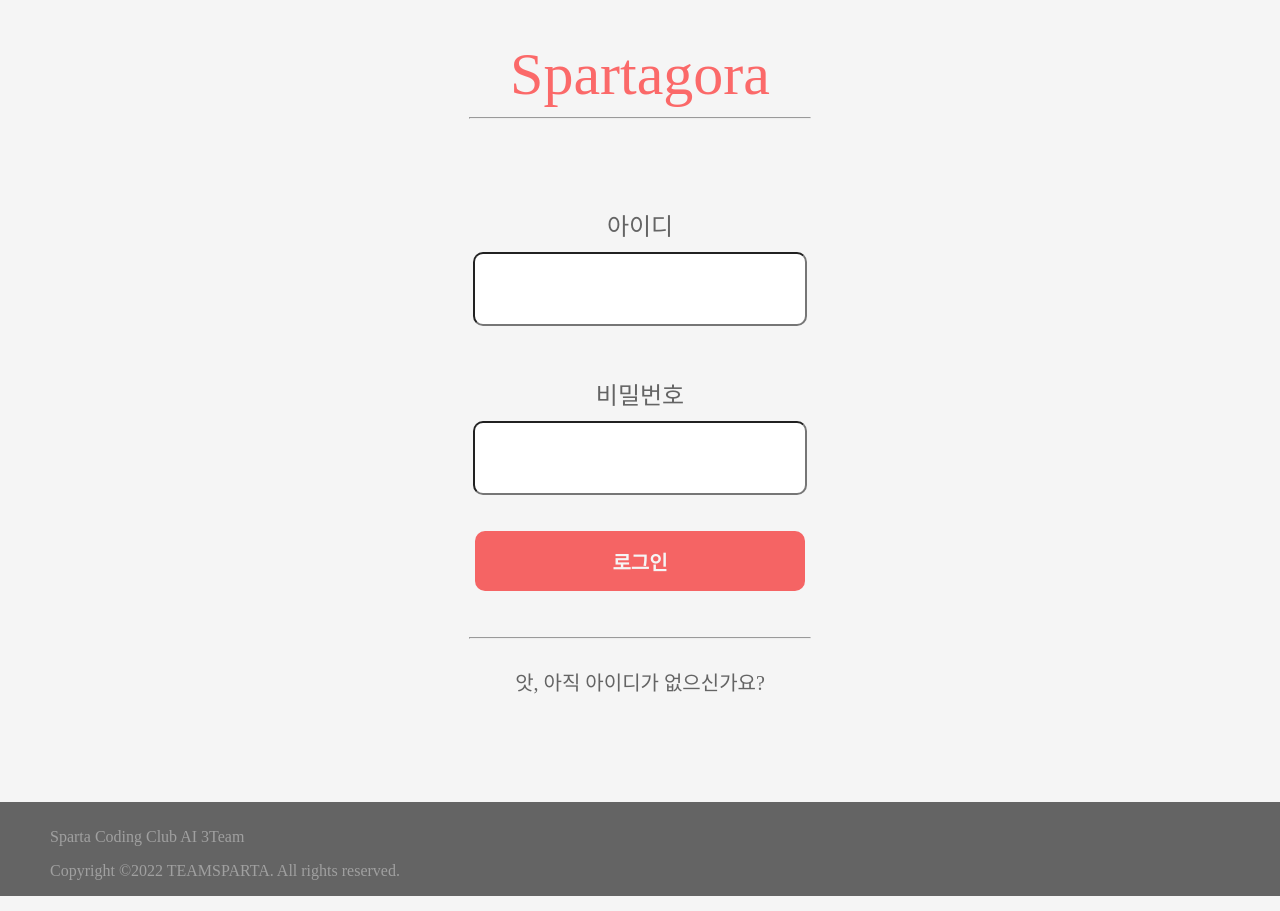
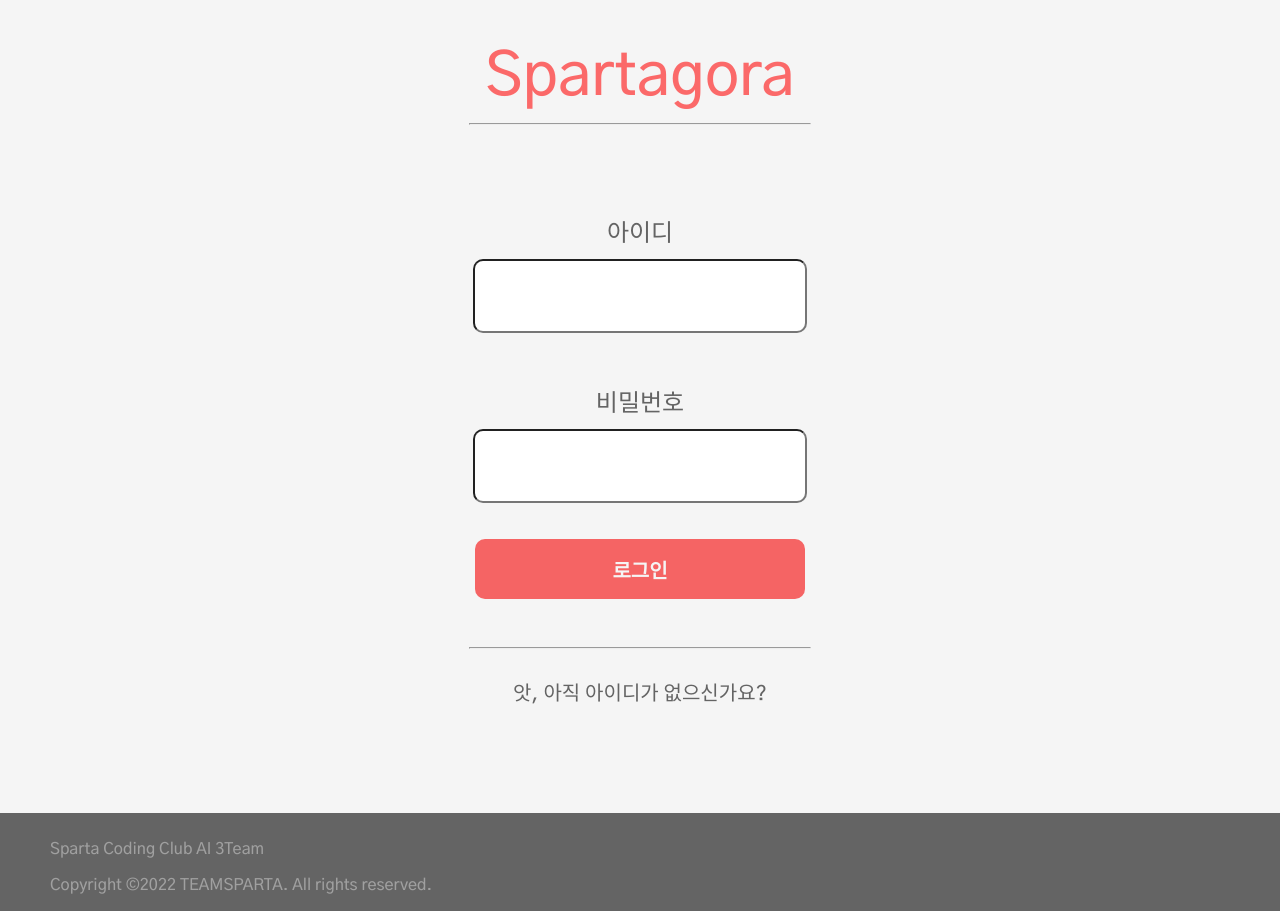
Before and after one commit to SCC-AI-3/Spartagora_Front, a Python web app: template templates/login.html in a window 1280 px wide. Run offline with Jinja, Linux system fonts and the light colour scheme; the template is opened without the code that fills it, so the values that code supplies are empty; some libraries are stand-ins or nearby versions.

Commit message:
로그인, 회원가입 페이지 버튼 hover 수정, root font family 고딕으로 수정, modal.js 파일 생성

```diff
--- /dev/null
+++ b/static/js/modal.js
@@ -0,0 +1,6 @@
+const writeModal = document.getElementById('writeModal')
+const writeInput = document.getElementById('writeModal')
+
+writeModal.addEventListener('shown.bs.Modal', function() {
+    writeInput.focus()
+})
--- a/static/login.css
+++ b/static/login.css
@@ -23,7 +23,7 @@
 
 body {
     background-color: var(--background-color);
-    font-family: Pretendard;
+    font-family: 'Gothic A1', sans-serif;;
     display: flex;
     flex-direction: column;
     margin: auto;
@@ -121,6 +121,7 @@ body {
 .login_btn:hover {
     background-color: var(--button-color);
     color: rgb(255, 255, 255);
+    cursor: pointer;
 }
 
 .btn a {
--- a/static/root.css
+++ b/static/root.css
@@ -31,7 +31,7 @@ body {
     padding: 0;
     margin: 0;
     background-color: var(--white-color);
-    font-family: Pretendard;
+    font-family: 'Gothic A1', sans-serif;;
     background-color: var(--background-color);
 }
 
--- a/static/signup.css
+++ b/static/signup.css
@@ -23,7 +23,7 @@
 
 body {
     background-color: var(--background-color);
-    font-family: Pretendard;
+    font-family: 'Gothic A1', sans-serif;
     display: flex;
     flex-direction: column;
     margin: auto;
@@ -166,6 +166,7 @@ body {
 .signup_btn:hover {
     background-color: var(--button-color);
     color: rgb(255, 255, 255);
+    cursor: pointer;
 }
 
 .btn a {
```
